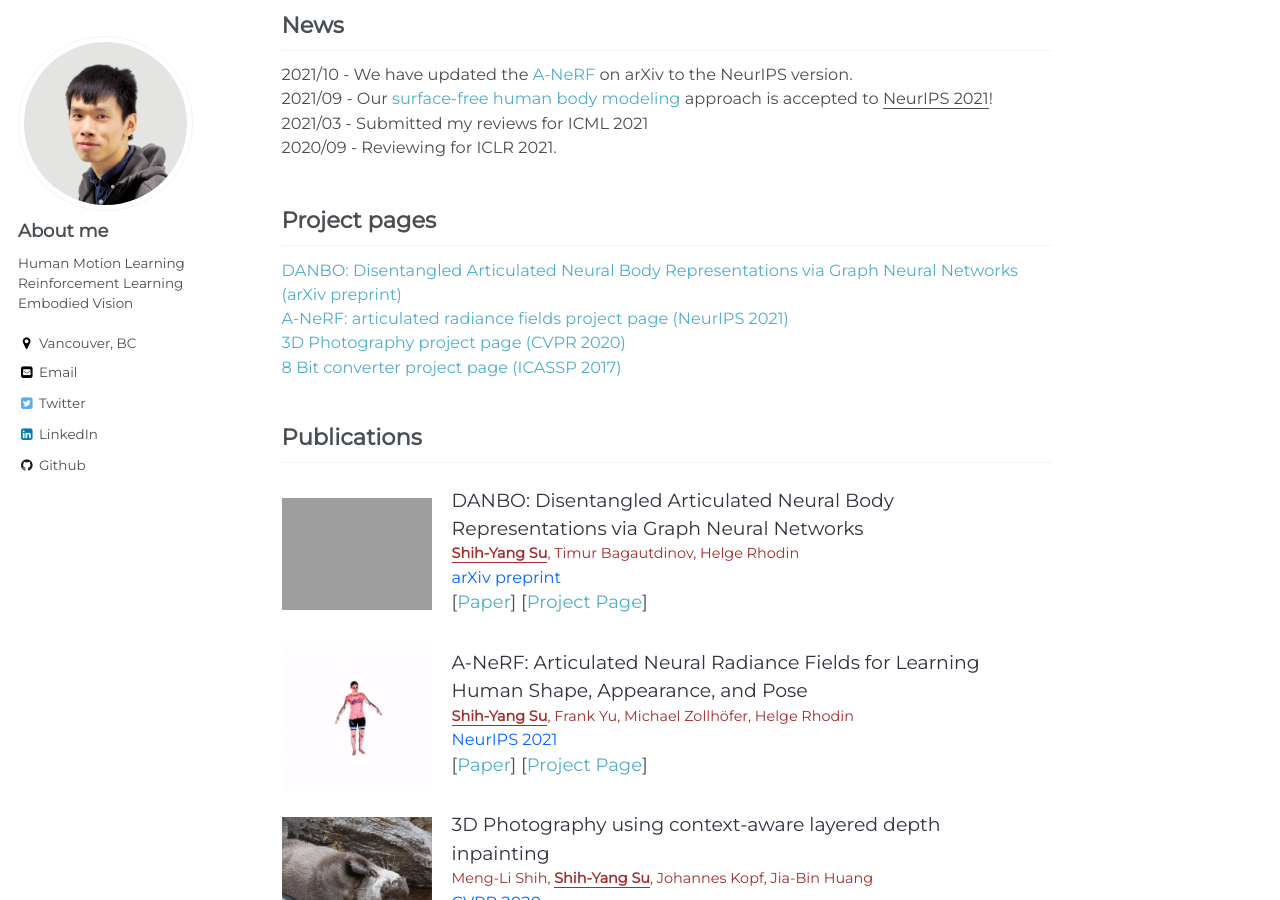
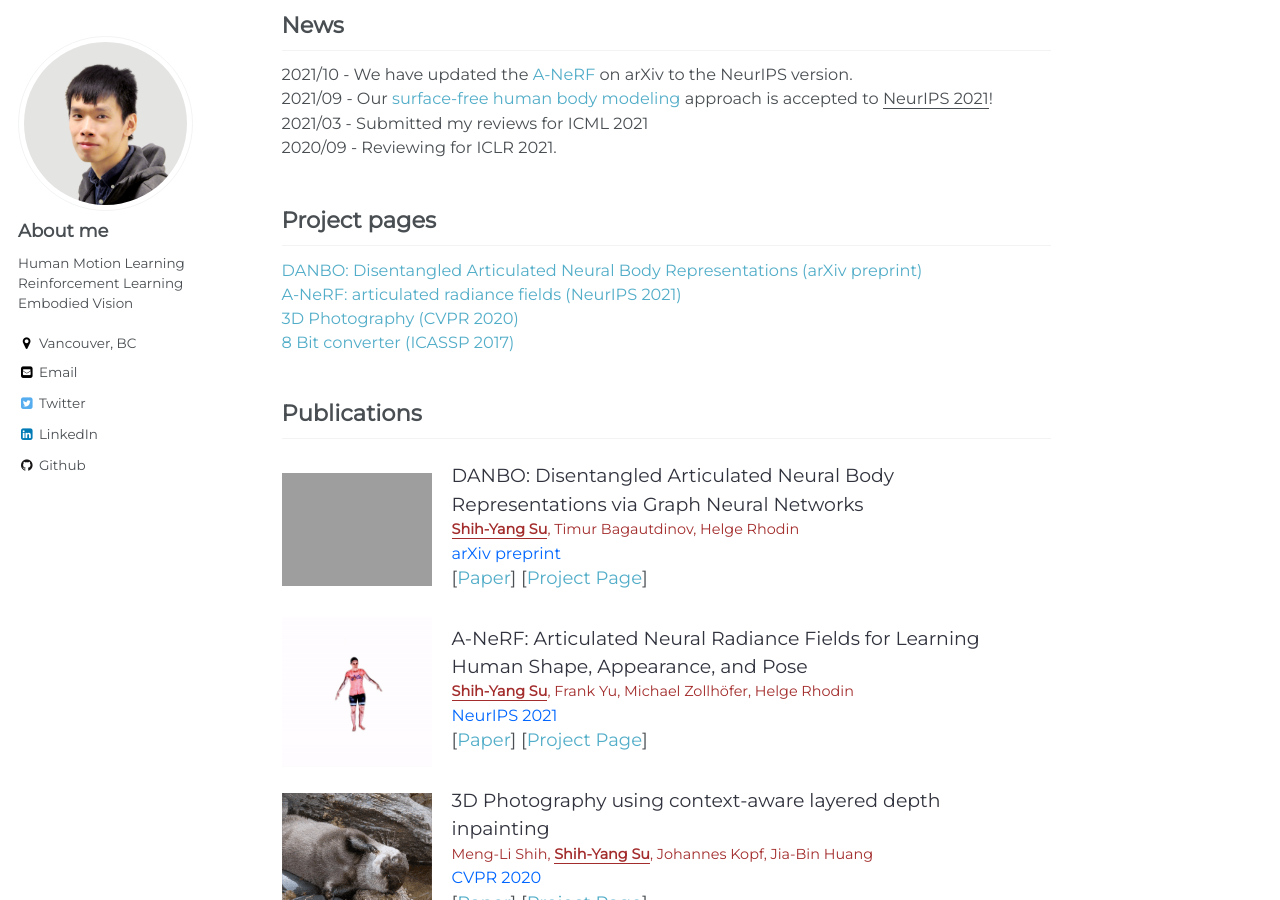
Before and after one commit to LemonATsu/LemonATsu.github.io, a Jekyll site: the page built from _pages/about.md, in a window 1280 px wide and 900 px high, scrolled down 406 px. Built offline with Jekyll 4.4.1, drawn with Linux system fonts in a browser that asks for light colours.

Commit message:
change format

```diff
--- a/_pages/about.md
+++ b/_pages/about.md
@@ -36,10 +36,10 @@ During my study, I am fortunate to have opportunities to work with [Dr. Michael
 
 ## Project pages
 <div class="news" style="font-size:0.9em">
-<a href="https://lemonatsu.github.io/danbo/">DANBO: Disentangled Articulated Neural Body Representations via Graph Neural Networks (arXiv preprint)</a> <br>
-<a href="https://lemonatsu.github.io/anerf/">A-NeRF: articulated radiance fields project page (NeurIPS 2021)</a> <br>
-<a href="https://shihmengli.github.io/3D-Photo-Inpainting/">3D Photography project page (CVPR 2020)</a> <br>
-<a href="https://lemonatsu.github.io/py8bit_web/">8 Bit converter project page (ICASSP 2017)</a>
+<a href="https://lemonatsu.github.io/danbo/">DANBO: Disentangled Articulated Neural Body Representations (arXiv preprint)</a> <br>
+<a href="https://lemonatsu.github.io/anerf/">A-NeRF: articulated radiance fields (NeurIPS 2021)</a> <br>
+<a href="https://shihmengli.github.io/3D-Photo-Inpainting/">3D Photography (CVPR 2020)</a> <br>
+<a href="https://lemonatsu.github.io/py8bit_web/">8 Bit converter (ICASSP 2017)</a>
 </div>
 
 ## Publications
```
